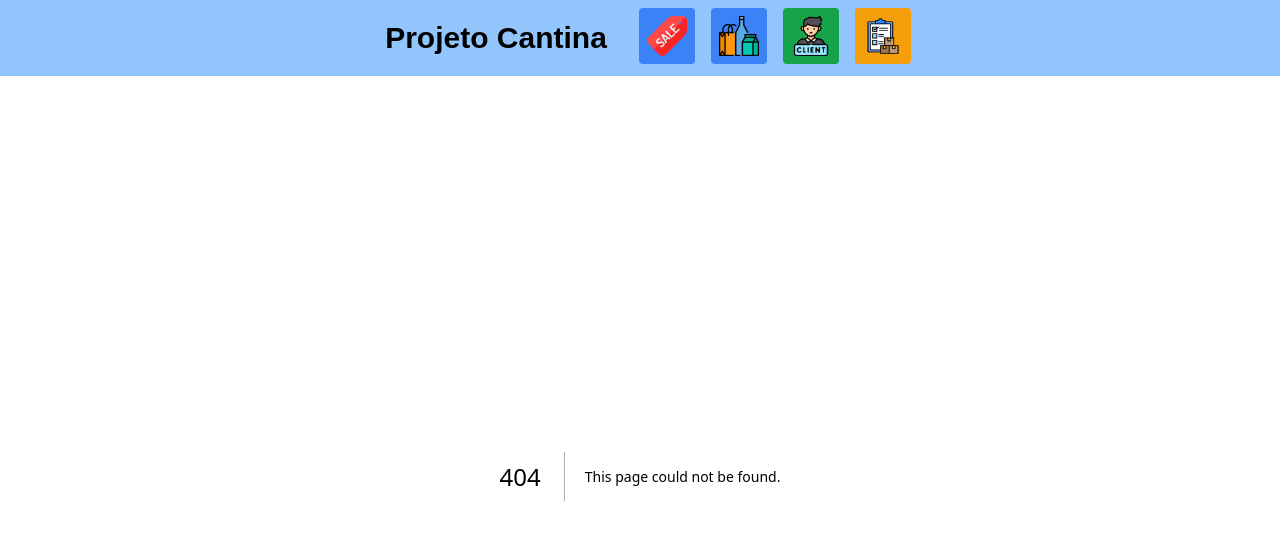
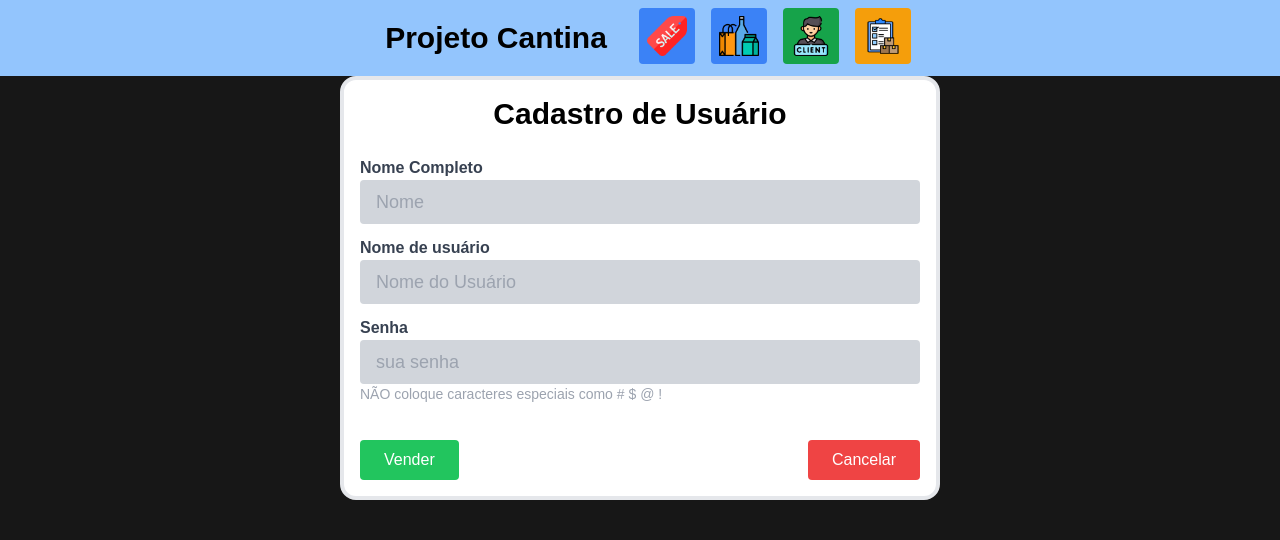
Before and after one commit to Braido350/cantina, a Next.js app: page /cadastro/usuarios in a window 1280 px wide. Before the commit this address had no page. Shown: the top 540 px of the page. Built offline with nearby package versions, Linux system fonts and the light colour scheme.

Commit message:
adiciona componente de cadastro de usuários e integra lógica de formulário com react-hook-form

```diff
--- /dev/null
+++ b/src/app/cadastro/usuarios/page.js
@@ -0,0 +1,10 @@
+import React from "react";
+import CadastroUsuarios from "@/components/Usuarios";
+
+export default function cadastro() {
+  return (
+    <div className="w-full h-full flex justify-center">
+      <CadastroUsuarios />
+    </div>
+  );
+}
--- a/src/app/page.js
+++ b/src/app/page.js
@@ -1,4 +1,3 @@
-"use client";
 import React from "react";
 import Vender from "@/components/shell";
 
--- /dev/null
+++ b/src/components/Usuarios.jsx
@@ -0,0 +1,93 @@
+"use client";
+import React from "react";
+import { useForm } from "react-hook-form";
+
+export default function CadastroUsuarios() {
+  const {
+    register,
+    handleSubmit,
+    reset,
+    watch,
+    formState: { errors },
+  } = useForm();
+
+  const onSubmit = (data) => console.log(data);
+  const handleCancelar = () => {
+    reset();
+    alert("Ação cancelada");
+  };
+
+  return (
+    <form
+      onSubmit={handleSubmit(onSubmit)}
+      className="box-border h-auto w-[600px] size-auto p-4 border-4 rounded-2xl bg-white"
+    >
+      <div className="w-full aspect-auto">
+        <h1 className="text-center text-black text-3xl font-semibold mb-6">
+          Cadastro de Usuário
+        </h1>
+      </div>
+      <div className="flex flex-col gap-3">
+        <div>
+          <label className="text-gray-700 text-1xl font-semibold flex flex-col ">
+            Nome Completo
+          </label>
+          <input
+            type="text"
+            {...register("nome", { required: true })}
+            placeholder="Nome"
+            className="w-full px-4 py-2 text-lg text-gray-800 bg-gray-300 rounded"
+          />
+          {errors?.quantidade?.type === "required" && (
+            <p className="text-red-400">Informe a Quantidade.</p>
+          )}
+          {errors?.quantidade?.type === "min" && (
+            <p className="text-red-400">Tem que ser maior que 0.</p>
+          )}
+        </div>
+        <div>
+          <label className="text-gray-700 text-1xl font-semibold flex flex-col ">
+            Nome de usuário
+          </label>
+          <input
+            type="text"
+            {...register("nome_usuario", { required: true, minLength: 4 })}
+            placeholder="Nome do Usuário"
+            className="w-full px-4 py-2 text-lg text-gray-800 bg-gray-300 rounded"
+          />
+        </div>
+        <div>
+          <label className="text-gray-700 text-1xl font-semibold flex flex-col">
+            Senha
+          </label>
+          <input
+            type="text"
+            {...register("senha", { required: true, minLength: 6 })}
+            placeholder="sua senha"
+            className="w-full px-4 py-2 text-lg text-gray-800 bg-gray-300 rounded"
+          />
+          <p className="text-gray-400 text-sm">
+            NÃO coloque caracteres especiais como # $ @ !
+          </p>
+        </div>
+        <div className="flex justify-between mt-6">
+          <button
+            onClick={handleSubmit((data) => {
+              onSubmit(data);
+              reset();
+            })}
+            className="px-6 py-2 bg-green-500 text-white rounded hover:bg-green-600 transition"
+          >
+            Vender
+          </button>
+          <button
+            onClick={handleCancelar}
+            className="px-6 py-2 bg-red-500 text-white rounded hover:bg-red-600 transition"
+          >
+            Cancelar
+          </button>
+        </div>
+      </div>
+    </form>
+  );
+}
--- a/src/components/shell.jsx
+++ b/src/components/shell.jsx
@@ -1,3 +1,4 @@
+"use client";
 import React from "react";
 import { useForm, Controller } from "react-hook-form";
 import Select from "react-select/async";
@@ -64,6 +65,7 @@ function Shell() {
         <div className="text-gray-700 text-1xl font-semibold mb-2 flex flex-col">
           <label className="px-2">Produto</label>
           <Controller
+            rules={{ required: true }}
             name="produto"
             control={control}
             render={({ field }) => (
@@ -72,26 +74,13 @@ function Shell() {
                 cacheOptions
                 defaultOptions
                 loadOptions={promiseProdutos}
+                className="w-full text-lg text-gray-800 bg-gray-300 rounded"
+                placeholder="Nome do produto"
               />
             )}
           />
           {errors?.produto?.type === "required" && (
             <p className="text-red-400">Informe o Produto.</p>
-          )}
-        </div>
-        <div className="text-gray-700 text-1xl font-semibold mb-2 flex flex-col">
-          <label className="px-2">Quantidade</label>
-          <input
-            className="border-4 border-gray-200 rounded p-2"
-            type="number"
-            placeholder="Quantidade"
-            {...register("quantidade", { required: true, min: 1 })}
-          />
-          {errors?.quantidade?.type === "required" && (
-            <p className="text-red-400">Informe a Quantidade.</p>
-          )}
-          {errors?.quantidade?.type === "min" && (
-            <p className="text-red-400">Tem que ser maior que 0.</p>
           )}
         </div>
         <div className="text-gray-700 text-1xl font-semibold mb-2 flex flex-col">
@@ -105,12 +94,32 @@ function Shell() {
                 cacheOptions
                 defaultOptions
                 loadOptions={promiseClientes}
+                placeholder="Nome do Cliente (opcional)"
+                className="w-full text-lg text-gray-800 bg-gray-300 rounded"
               />
             )}
           />
-          {errors?.cliente?.type === "required" && (
-            <p className="text-red-400">Informe o Cliente.</p>
-          )}
+          <div className="text-gray-700 text-1xl font-semibold mb-2 flex flex-col mt-2">
+            <label className="px-2">Quantidade</label>
+            <select
+              type="number"
+              defaultValue="1"
+              className="text-gray-700 text-1xl font-semibold mt-1 bg-gray-200 p-2.5 rounded"
+              {...register("quantidade", { required: true, min: 1 })}
+            >
+              <option value="1">1</option>
+              <option value="2">2</option>
+              <option value="3">3</option>
+              <option value="4">4</option>
+              <option value="5">5</option>
+            </select>
+            {errors?.quantidade?.type === "required" && (
+              <p className="text-red-400">Informe a Quantidade.</p>
+            )}
+            {errors?.quantidade?.type === "min" && (
+              <p className="text-red-400">Tem que ser maior que 0.</p>
+            )}
+          </div>
         </div>
         <div className="flex justify-between mt-6">
           <button
@@ -120,7 +129,7 @@ function Shell() {
             })}
             className="px-6 py-2 bg-green-500 text-white rounded hover:bg-green-600 transition"
           >
-            Shell
+            Vender
           </button>
           <button
             onClick={handleCancelar}
```
